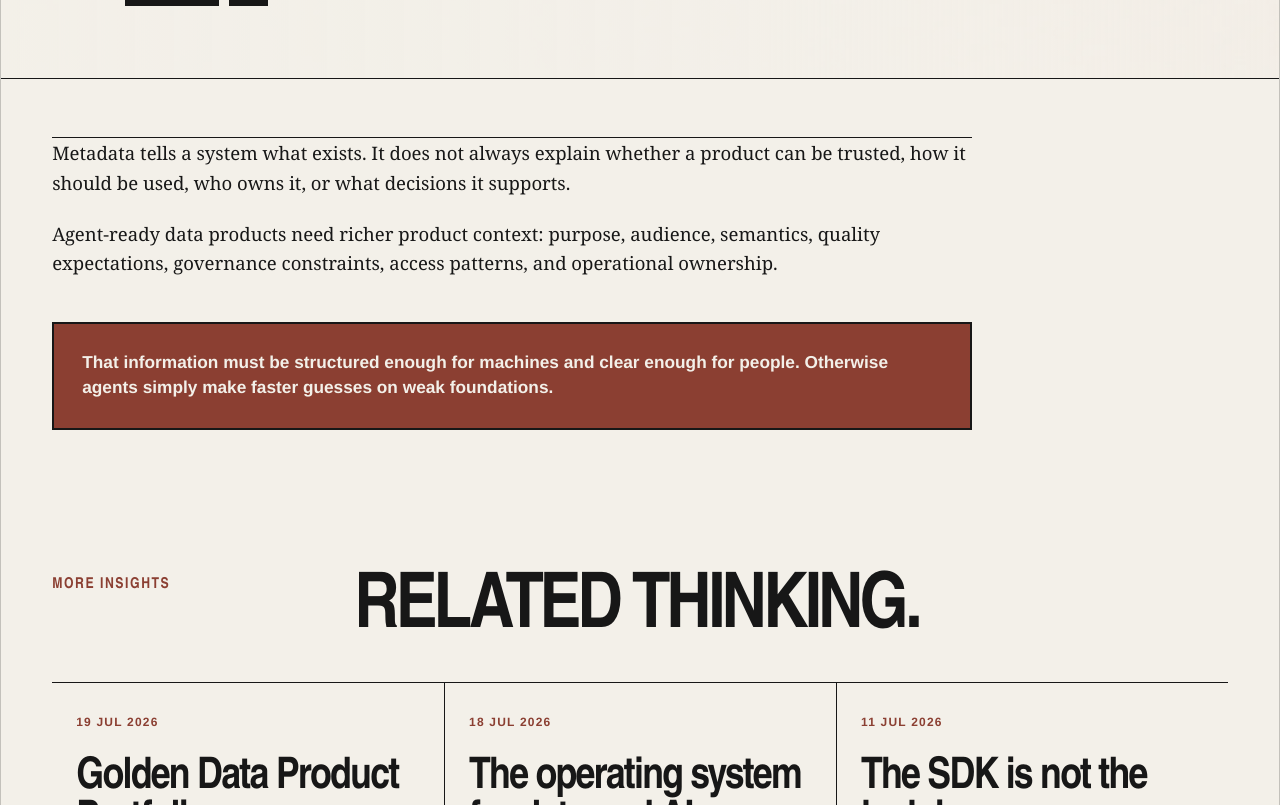
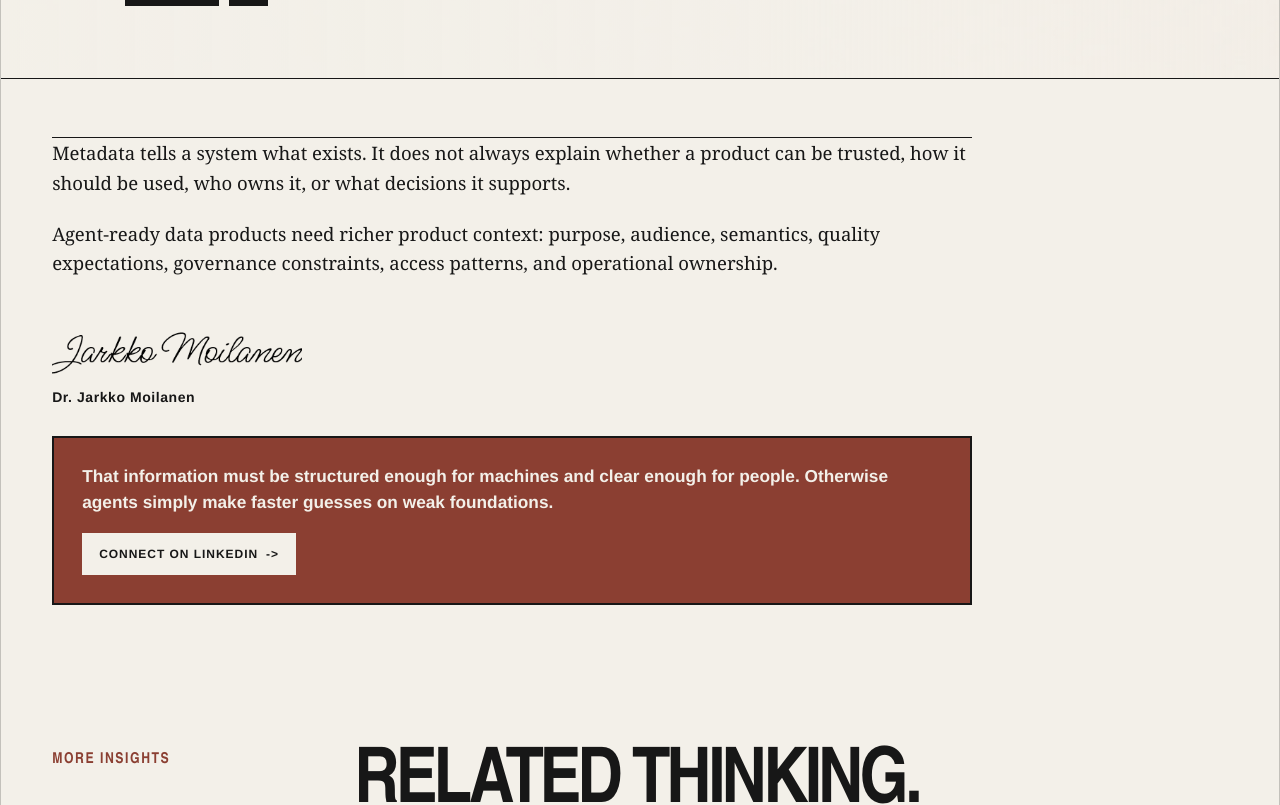
Before and after one commit to kyyberi/jarkko, a Next.js app: page /insights/articles/agent-ready-data-products-need-more-than-metadata in a window 1280 px wide. Shown: the part 500-1305 px from the top of the page. Built offline with nearby package versions, Linux system fonts and the light colour scheme.

Commit message:
Add article signature and LinkedIn CTA

```diff
--- a/app/globals.css
+++ b/app/globals.css
@@ -678,16 +678,61 @@ h1 {
   line-height: 1.58;
 }
 
+.article-ending {
+  margin: 46px 0 0;
+}
+
+.article-signoff {
+  display: grid;
+  gap: 8px;
+  justify-items: start;
+  margin: 0 0 28px;
+}
+
+.article-signoff img {
+  display: block;
+  width: min(250px, 62vw);
+  height: auto;
+}
+
+.article-signoff span {
+  font-size: 14px;
+  font-weight: 900;
+  letter-spacing: 0.04em;
+}
+
 .article-body .article-cta {
-  margin: 44px 0 0;
+  display: grid;
+  gap: 18px;
+  margin: 0;
   padding: 26px 28px 28px;
   border: 2px solid var(--ink);
   background: var(--accent);
   color: var(--paper);
+}
+
+.article-body .article-cta p {
+  margin: 0;
   font-family: var(--body);
   font-size: clamp(17px, 1.35vw, 20px);
   font-weight: 700;
   line-height: 1.45;
+}
+
+.article-cta a {
+  display: inline-flex;
+  align-items: center;
+  justify-self: start;
+  gap: 8px;
+  min-height: 42px;
+  padding: 0 16px;
+  border: 1px solid var(--paper);
+  background: var(--paper);
+  color: var(--ink);
+  font-size: 12px;
+  font-weight: 900;
+  letter-spacing: 0.08em;
+  text-transform: uppercase;
 }
 
 .article-body h2,
--- a/app/insights/articles/[slug]/page.tsx
+++ b/app/insights/articles/[slug]/page.tsx
@@ -72,6 +72,7 @@ export default async function ArticleDetail({ params }: PageProps) {
       block.type === "paragraph" ? index : lastParagraphIndex,
     -1,
   );
+  const linkedInProfileUrl = "https://www.linkedin.com/in/jarkkomoilanen/";
 
   return (
     <PageShell>
@@ -116,13 +117,24 @@ export default async function ArticleDetail({ params }: PageProps) {
               ) : (
                 <h3 key={block.text}>{block.text}</h3>
               )
+            ) : index === ctaBlockIndex ? (
+              <div className="article-ending" key={block.text}>
+                <div className="article-signoff" aria-label="Article author">
+                  <img
+                    src={sitePath("/images/jarkko-signature.png")}
+                    alt="Signature of Dr. Jarkko Moilanen"
+                  />
+                  <span>Dr. Jarkko Moilanen</span>
+                </div>
+                <aside className="article-cta" aria-label="Article call to action">
+                  <p>{block.text}</p>
+                  <a href={linkedInProfileUrl} rel="noreferrer" target="_blank">
+                    Connect on LinkedIn <Arrow />
+                  </a>
+                </aside>
+              </div>
             ) : (
-              <p
-                className={index === ctaBlockIndex ? "article-cta" : undefined}
-                key={block.text}
-              >
-                {block.text}
-              </p>
+              <p key={block.text}>{block.text}</p>
             )
           ))}
         </div>
```
Also changed, not shown: public/images/jarkko-signature.png (added), 1 other file (tests, documents, lock files or other folders).
